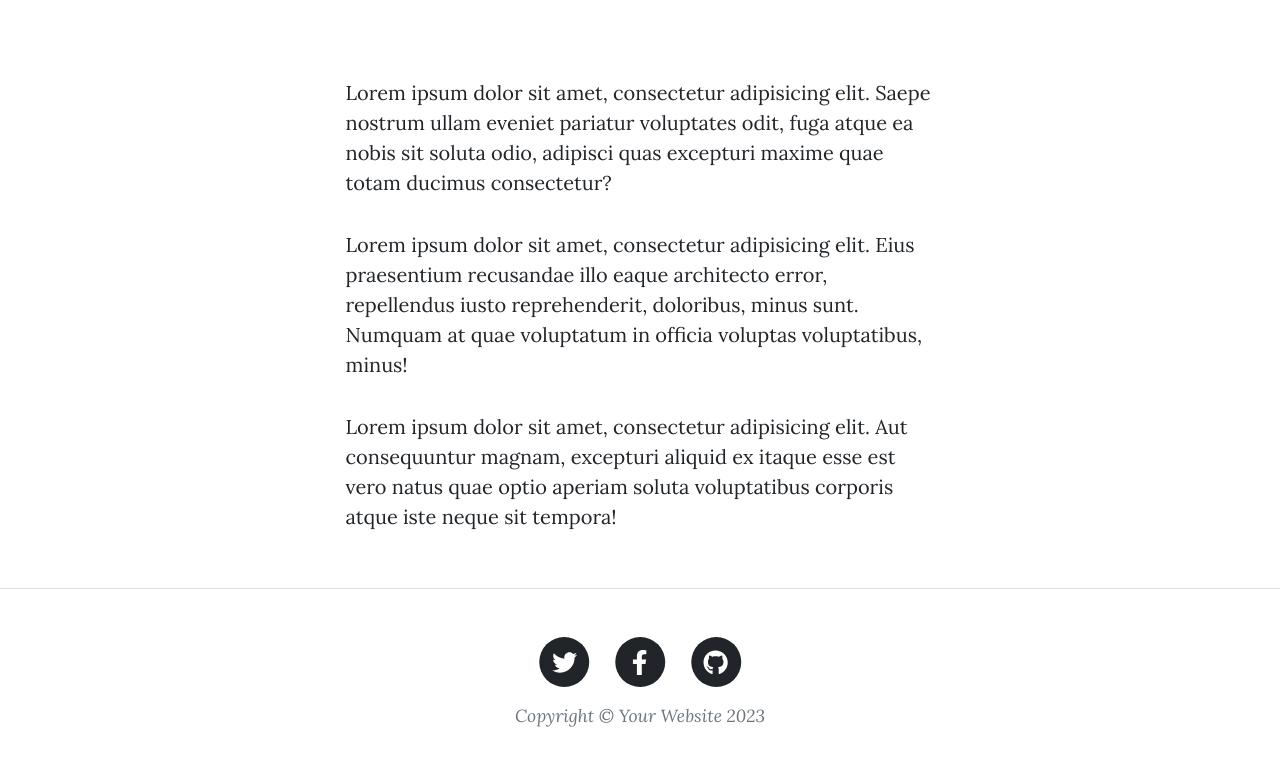
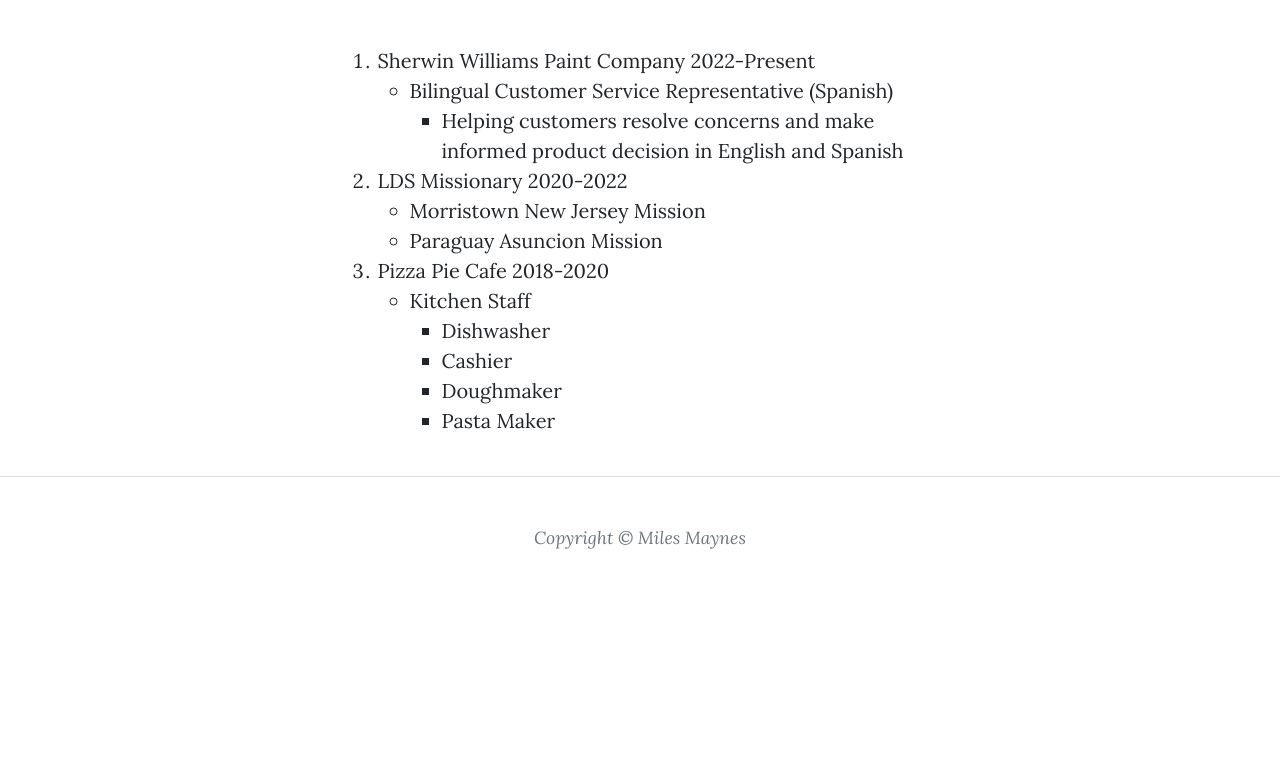
Before and after one commit to jmm202/IS201-Web-DEVO-Project, a plain HTML site: page experience.html in a window 1280 px wide. Shown: the part 534-1300 px from the top of the page. After the commit the page ends 1134 px from the top, so only its background shows below. Drawn offline with nearby package versions, Linux system fonts and the light colour scheme.

Commit message:
Add files via upload

```diff
--- a/experience.html
+++ b/experience.html
@@ -52,16 +52,43 @@
             <div class="container px-4 px-lg-5">
                 <div class="row gx-4 gx-lg-5 justify-content-center">
                     <div class="col-md-10 col-lg-8 col-xl-7">
-                        <p>Lorem ipsum dolor sit amet, consectetur adipisicing elit. Saepe nostrum ullam eveniet pariatur voluptates odit, fuga atque ea nobis sit soluta odio, adipisci quas excepturi maxime quae totam ducimus consectetur?</p>
-                        <p>Lorem ipsum dolor sit amet, consectetur adipisicing elit. Eius praesentium recusandae illo eaque architecto error, repellendus iusto reprehenderit, doloribus, minus sunt. Numquam at quae voluptatum in officia voluptas voluptatibus, minus!</p>
-                        <p>Lorem ipsum dolor sit amet, consectetur adipisicing elit. Aut consequuntur magnam, excepturi aliquid ex itaque esse est vero natus quae optio aperiam soluta voluptatibus corporis atque iste neque sit tempora!</p>
+                        <ol>
+                            <li>Sherwin Williams Paint Company 2022-Present
+                                <ul>
+                                    <li>Bilingual Customer Service Representative (Spanish)
+                                        <ul>
+                                            <li>Helping customers resolve concerns and make informed product decision in English and Spanish</li>
+                                        </ul>
+                                    </li>
+                                </ul>
+                            </li>
+                            <li>LDS Missionary 2020-2022
+                                <ul>
+                                    <li>Morristown New Jersey Mission</li>
+                                    <li>Paraguay Asuncion Mission</li>
+                                </ul>
+                            </li>
+                            <li>Pizza Pie Cafe 2018-2020
+                                <ul>
+                                    <li>Kitchen Staff
+                                        <ul>
+                                            <li>Dishwasher</li>
+                                            <li>Cashier</li>
+                                            <li>Doughmaker</li>
+                                            <li>Pasta Maker</li>
+                                        </ul>
+                                    </li>
+                                </ul>
+                            </li>
+
+                        </ol>
                     </div>
                 </div>
             </div>
         </main>
         <!-- Footer-->
         <footer class="border-top">
-            <div class="container px-4 px-lg-5">
+            <!-- <div class="container px-4 px-lg-5">
                 <div class="row gx-4 gx-lg-5 justify-content-center">
                     <div class="col-md-10 col-lg-8 col-xl-7">
                         <ul class="list-inline text-center">
@@ -89,8 +116,8 @@
                                     </span>
                                 </a>
                             </li>
-                        </ul>
-                        <div class="small text-center text-muted fst-italic">Copyright &copy; Your Website 2023</div>
+                        </ul> -->
+                        <div class="small text-center text-muted fst-italic">Copyright &copy; Miles Maynes</div>
                     </div>
                 </div>
             </div>
```
Also changed, not shown: education.html (+8 -6 lines), index.html (+2 -2 lines), skills.html (+15 -6 lines), tab.html (+1 -1 lines).
